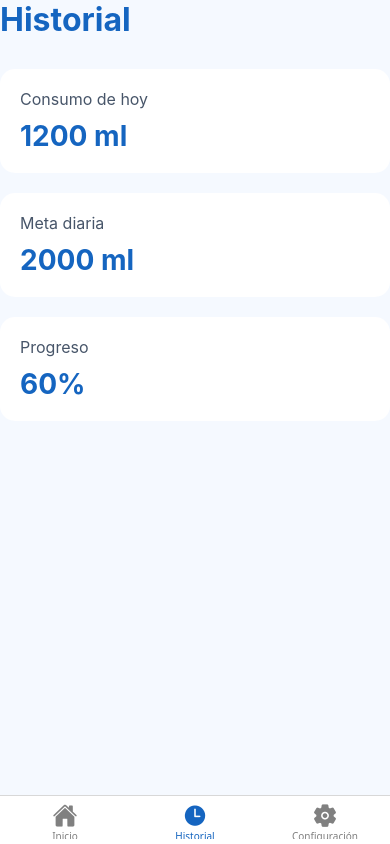
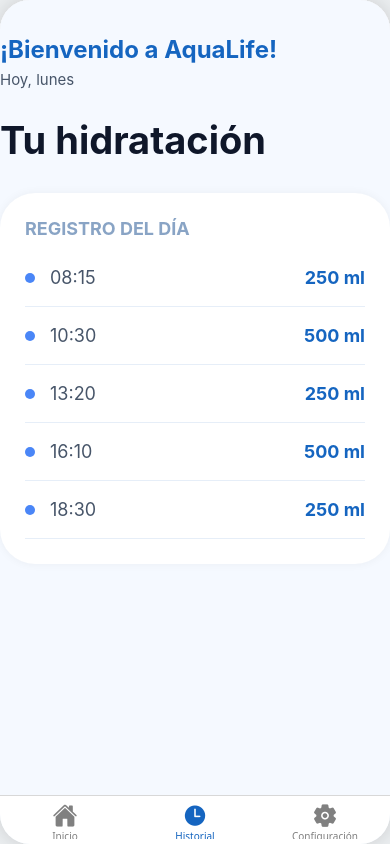
Before and after one commit to Stefani1113/AquaLife, a React Native app: screen /Historial in a window 390 px wide. Built offline with nearby package versions, Linux system fonts and the light colour scheme.

Commit message:
feat: Se agregaron mejoras en el diseño

```diff
--- a/App.js
+++ b/App.js
@@ -1,10 +1,37 @@
+import { View, StyleSheet } from "react-native";
 import AppNavigator from "./src/navigation/AppNavigator";
 import { WaterProvider } from "./src/context/WaterContext";
 
 export default function App() {
   return (
     <WaterProvider>
-      <AppNavigator />
+      <View style={styles.container}>
+        <View style={styles.phone}>
+          <AppNavigator />
+        </View>
+      </View>
     </WaterProvider>
   );
 }
+
+const styles = StyleSheet.create({
+  container: {
+    flex: 1,
+    backgroundColor: "#ECEFF1",
+    justifyContent: "center",
+    alignItems: "center",
+  },
+
+  phone: {
+    width: 390,
+    height: 844,
+    backgroundColor: "#EDF5FF",
+    borderRadius: 30,
+    overflow: "hidden",
+
+    shadowColor: "#000",
+    shadowOpacity: 0.15,
+    shadowRadius: 20,
+    elevation: 10,
+  },
+});
--- a/src/components/HistoryItem.jsx
+++ b/src/components/HistoryItem.jsx
@@ -0,0 +1,56 @@
+import { View, Text, StyleSheet } from "react-native";
+import COLORS from "../constants/colors";
+
+export default function HistoryItem({ time, amount }) {
+    return (
+        <View style={styles.item}>
+
+            <View style={styles.left}>
+                <View style={styles.dot} />
+                <Text style={styles.time}>{time}</Text>
+            </View>
+
+            <Text style={styles.amount}>
+                {amount} ml
+            </Text>
+
+        </View>
+    );
+}
+
+const styles = StyleSheet.create({
+
+    item:{
+        flexDirection:"row",
+        justifyContent:"space-between",
+        alignItems:"center",
+        paddingVertical:18,
+        borderBottomWidth:1,
+        borderBottomColor:"#E6EEF8"
+    },
+
+    left:{
+        flexDirection:"row",
+        alignItems:"center"
+    },
+
+    dot:{
+        width:10,
+        height:10,
+        borderRadius:5,
+        backgroundColor:"#4A86F7",
+        marginRight:15
+    },
+
+    time:{
+        fontSize:18,
+        color:COLORS.text
+    },
+
+    amount:{
+        fontSize:18,
+        fontWeight:"bold",
+        color:COLORS.primary
+    }
+
+});
--- a/src/components/ProgressCircle.jsx
+++ b/src/components/ProgressCircle.jsx
@@ -26,10 +26,10 @@
     const styles = StyleSheet.create({
 
     circle:{
-        width:200,
-        height:200,
+        width:180,
+        height:180,
         marginTop: 15,
-        borderRadius:100,
+        borderRadius:90,
         backgroundColor:COLORS.white,
 
         justifyContent:"center",
@@ -44,14 +44,14 @@
     },
 
     current:{
-        fontSize:52,
+        fontSize:46,
         fontWeight:"bold",
         color:COLORS.primary
     },
 
     goal:{
         marginTop:5,
-        fontSize:22,
+        fontSize:18,
         color:COLORS.text
     }
 
--- a/src/components/WaterButton.jsx
+++ b/src/components/WaterButton.jsx
@@ -24,9 +24,10 @@
 
     const styles = StyleSheet.create({
     button: {
-        width: 120,
+        width: 145,
         height: 55,
-        borderRadius: 15,
+        paddingVertical:18,
+        borderRadius: 18,
         justifyContent: "center",
         alignItems: "center",
     },
--- a/src/screens/HistoryScreen.jsx
+++ b/src/screens/HistoryScreen.jsx
@@ -1,64 +1,81 @@
 import { SafeAreaView, View, Text, StyleSheet } from "react-native";
-import { useWater } from "../context/WaterContext";
+
 import COLORS from "../constants/colors";
+import Header from "../components/Header";
+import HistoryItem from "../components/HistoryItem";
 
 export default function HistoryScreen() {
 
-    const { water, goal } = useWater();
-    const percentage = Math.round((water / goal) * 100);
+    const history = [
+        { id:1, time:"08:15", amount:250 },
+        { id:2, time:"10:30", amount:500 },
+        { id:3, time:"13:20", amount:250 },
+        { id:4, time:"16:10", amount:500 },
+        { id:5, time:"18:30", amount:250 },
+    ];
 
     return (
+
         <SafeAreaView style={styles.container}>
-        <Text style={styles.title}>Historial</Text>
+
+            <Header />
 
             <View style={styles.card}>
-            <Text style={styles.label}>Consumo de hoy</Text>
-            <Text style={styles.value}>{water} ml</Text>
+
+                <Text style={styles.subtitle}>
+                    REGISTRO DEL DÍA
+                </Text>
+
+                {
+                    history.map((item)=>(
+                        <HistoryItem
+                            key={item.id}
+                            time={item.time}
+                            amount={item.amount}
+                        />
+                    ))
+                }
+
             </View>
 
-        <View style={styles.card}>
-            <Text style={styles.label}>Meta diaria</Text>
-            <Text style={styles.value}>{goal} ml</Text>
-        </View>
+        </SafeAreaView>
 
-        <View style={styles.card}>
-            <Text style={styles.label}>Progreso</Text>
-            <Text style={styles.value}>{percentage}%</Text>
-        </View>
-        </SafeAreaView>
     );
+
 }
 
 const styles = StyleSheet.create({
-    container: {
-        flex: 1,
-        backgroundColor: COLORS.background,
-        padding: 25,
+
+    container:{
+        flex:1,
+        backgroundColor:COLORS.background,
+        paddingHorizontal:28,
+        paddingTop:35
     },
 
-    title: {
-        fontSize: 32,
-        fontWeight: "bold",
-        color: COLORS.primary,
-        marginBottom: 30,
+    title:{
+        fontSize:34,
+        fontWeight:"bold",
+        color:COLORS.primary,
+        marginBottom:25
     },
 
-    card: {
-        backgroundColor: COLORS.white,
-        borderRadius: 15,
-        padding: 20,
-        marginBottom: 20,
+    card:{
+        backgroundColor:"white",
+        borderRadius:35,
+        padding:25,
+
+        shadowColor:"#000",
+        shadowOpacity:0.05,
+        shadowRadius:10,
+        elevation:3
     },
 
-    label: {
-        color: COLORS.text,
-        fontSize: 16,
-    },
+    subtitle:{
+        color:"#89A4C5",
+        fontWeight:"bold",
+        fontSize:18,
+        marginBottom:10
+    }
 
-    value: {
-        marginTop: 10,
-        fontSize: 28,
-        fontWeight: "bold",
-        color: COLORS.primary,
-    },
 });
--- a/src/screens/HomeScreen.jsx
+++ b/src/screens/HomeScreen.jsx
@@ -64,8 +64,9 @@
     container: {
         flex: 1,
         backgroundColor: COLORS.background,
-        paddingHorizontal: 25,
-        paddingTop: 25,
+        paddingHorizontal: 28,
+        paddingTop: 35,
+        paddingBottom: 25
     },
 
     progressBackground:{
@@ -92,7 +93,7 @@
     },
 
     info: {
-        marginTop: 10,
+        marginTop: 15,
         textAlign: "center",
         color: COLORS.text,
         fontSize: 16,
@@ -101,6 +102,6 @@
     buttonContainer:{
         flexDirection:"row",
         justifyContent:"space-between",
-        marginTop:35
+        marginTop:25
     }
 });
--- a/src/screens/SettingsScreen.jsx
+++ b/src/screens/SettingsScreen.jsx
@@ -2,6 +2,7 @@
 import { SafeAreaView, View, Text, TextInput, Pressable, StyleSheet, Alert, } from "react-native";
 
 import COLORS from "../constants/colors";
+import Header from "../components/Header";
 import { useWater } from "../context/WaterContext";
 
 export default function SettingsScreen() {
@@ -27,13 +28,20 @@
 
     return (
         <SafeAreaView style={styles.container}>
+        <Header />
+
+        <Text style={styles.user}>
+            Usuario
+        </Text>
+
+        <View style={styles.card}>
 
         <Text style={styles.title}>
             Configuración
         </Text>
 
         <Text style={styles.label}>
-            Meta diaria (ml)
+            META DIARIA
         </Text>
 
         <TextInput
@@ -51,6 +59,8 @@
             Guardar meta
             </Text>
         </Pressable>
+
+        </View>
 
         </SafeAreaView>
     );
@@ -72,9 +82,10 @@
     },
 
     label:{
-        fontSize:18,
-        color:COLORS.text,
-        marginBottom:10
+        color:"#6E87A5",
+        fontWeight:"bold",
+        fontSize:16,
+        marginBottom:20
     },
 
     input:{
@@ -96,5 +107,18 @@
         color:"white",
         fontWeight:"bold",
         fontSize:18
+    },
+
+    card:{
+        backgroundColor:"#DCEAF8",
+        borderRadius:25,
+        padding:25,
+        marginTop:20
+    },
+
+    user:{
+        marginTop: 2,
+        color: COLORS.text,
+        fontSize: 15,
     }
 });
```
Lines whose indentation alone changed are shown as unchanged.
